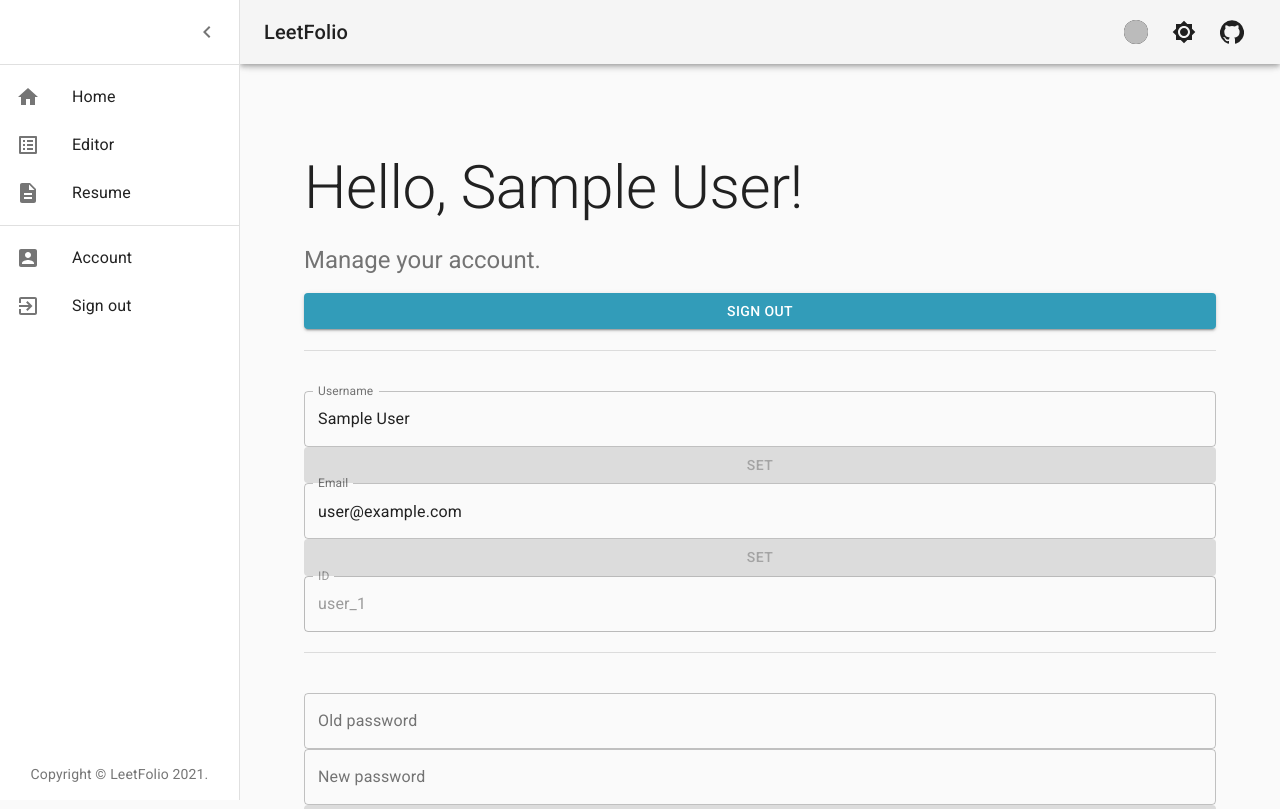
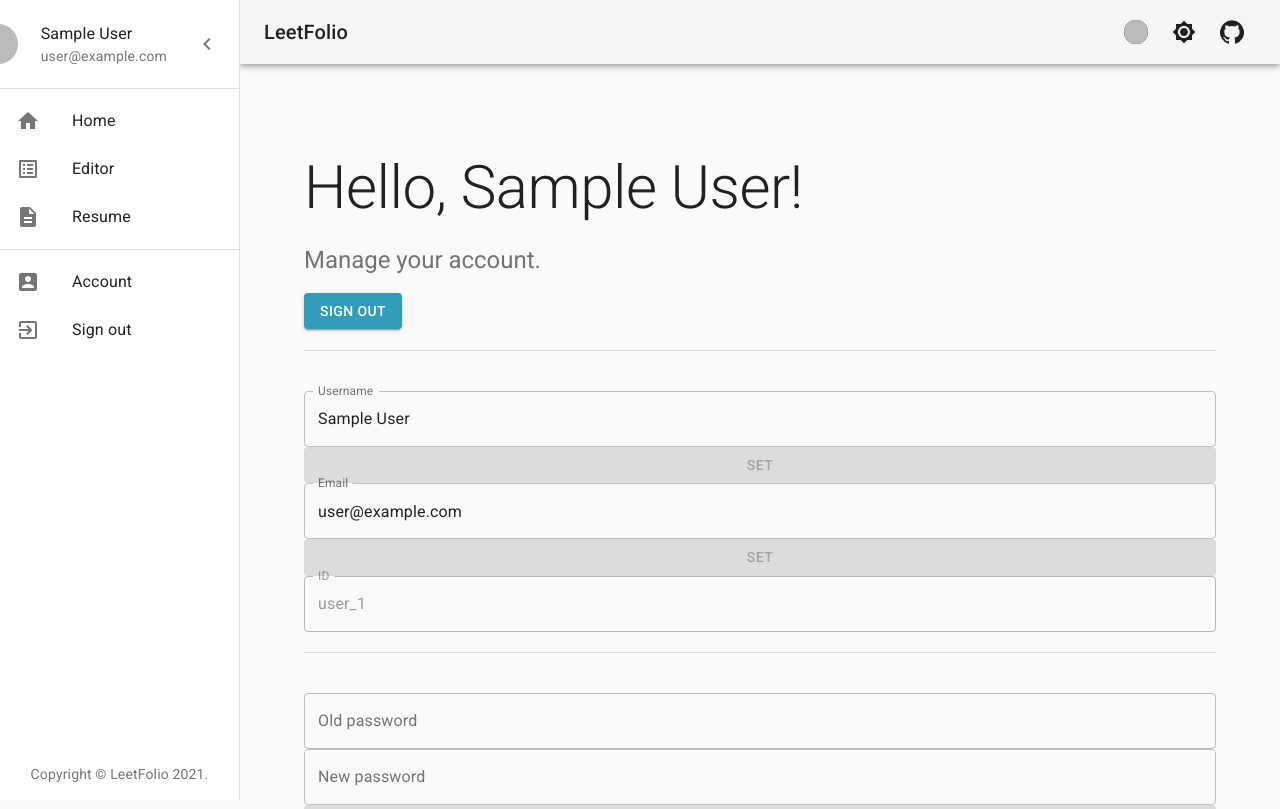
Before and after one commit to JoHoop/leetfolio, a React (Create React App) app: page /account in a window 1280 px wide. Shown: the top 809 px of the page. Built offline with nearby package versions, Linux system fonts and the light colour scheme; no server answers; sample sign-in values are in the browser's storage.

Commit message:
Add user preview to header

```diff
--- a/src/components/Header.js
+++ b/src/components/Header.js
@@ -24,6 +24,7 @@ import {
   ListItem,
   ListItemIcon,
   ListItemText,
+  ListItemAvatar,
   makeStyles,
   useTheme,
   Link,
@@ -119,6 +120,13 @@ const useStyles = makeStyles((theme) => ({
   footer: {
     padding: theme.spacing(2, 2),
     marginTop: 'auto',
+  },
+  toolbar: {
+    display: 'flex',
+    alignItems: 'center',
+    justifyContent: 'flex-end',
+    padding: theme.spacing(0, 2),
+    ...theme.mixins.toolbar,
   },
 }));
 
@@ -303,6 +311,22 @@ export const Header = ({ children }) => {
         }}
       >
         <div className={classes.drawerHeader}>
+          {currentUser && (
+            <List>
+              <ListItem>
+                <ListItemAvatar>
+                  <Avatar src={currentUser.photoURL} alt='Avatar' />
+                </ListItemAvatar>
+                <ListItemText
+                  style={{
+                    marginLeft: 7,
+                  }}
+                  primary={currentUser.displayName}
+                  secondary={currentUser.email}
+                />
+              </ListItem>
+            </List>
+          )}
           <IconButton onClick={handleDrawerClose}>
             {theme.direction === 'ltr' ? (
               <ChevronLeftIcon />
--- a/src/pages/Account.js
+++ b/src/pages/Account.js
@@ -11,6 +11,7 @@ import {
   DialogContent,
   DialogContentText,
   DialogTitle,
+  Grid,
   CircularProgress,
   Checkbox,
   TextField,
@@ -206,12 +207,7 @@ export const Account = () => {
       <Typography variant='h5' color='textSecondary' paragraph>
         Manage your account.
       </Typography>
-      <Button
-        onClick={handleSignOut}
-        fullWidth
-        variant='contained'
-        color='primary'
-      >
+      <Button onClick={handleSignOut} variant='contained' color='primary'>
         Sign out
       </Button>
       <br />
@@ -219,6 +215,8 @@ export const Account = () => {
       <Divider />
       <br />
       <br />
+      <Grid container spacing={0}>
+        <Grid item xs={12}>
           <TextField
             label='Username'
             value={username}
@@ -227,6 +225,8 @@ export const Account = () => {
             variant='outlined'
             fullWidth
           />
+        </Grid>
+        <Grid item xs={12}>
           <Button
             disabled={username === currentUser.displayName}
             onClick={handleChangeUsername}
@@ -236,6 +236,11 @@ export const Account = () => {
           >
             Set
           </Button>
+        </Grid>
+      </Grid>
+
+      <Grid container spacing={0}>
+        <Grid item xs={12}>
           <TextField
             label='Email'
             value={email}
@@ -244,6 +249,8 @@ export const Account = () => {
             fullWidth
             variant='outlined'
           />
+        </Grid>
+        <Grid item xs={12}>
           <Button
             disabled={email === currentUser.email || !isEmailValid(email)}
             onClick={handleChangeEmail}
@@ -253,6 +260,9 @@ export const Account = () => {
           >
             Set
           </Button>
+        </Grid>
+      </Grid>
+
       <TextField
         label='ID'
         value={currentUser.uid}
```
Lines whose indentation alone changed are shown as unchanged.
